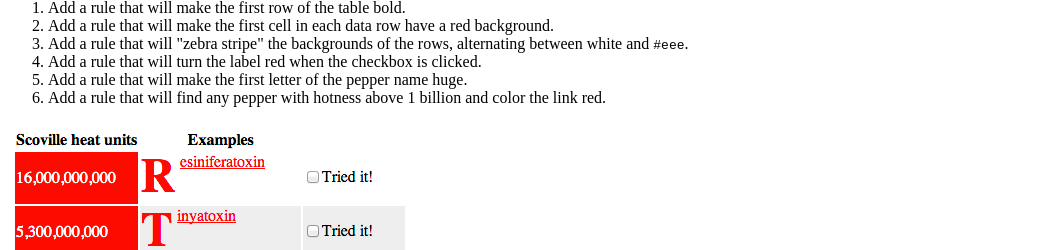
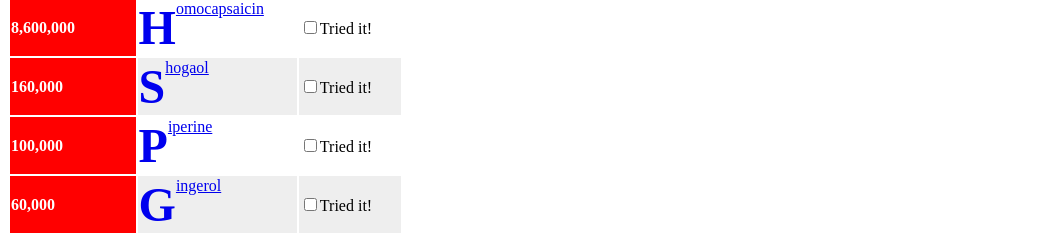
Before and after one commit to RumataDeEstor/RollingScopes, a plain HTML site: page index.html in a window 1280 px wide. Shown: the part 387-637 px from the top of the page, without its empty margins (0-1046 px from the left). Drawn offline with Linux system fonts and the light colour scheme.

Commit message:
made the first letter of the pepper name huge; the 1st column is bold

```diff
--- a/index.html
+++ b/index.html
@@ -9,12 +9,18 @@
       td:first-of-type {
           background-color: red;
           color: white;
+          font-weight: bold;
       }
       tr:nth-child(n+3):nth-child(odd) {
           background-color: #eee;
       }
       input[type="checkbox"]:checked + label{
           color: red;
+      }
+      td:nth-of-type(2)::first-letter{
+          float: left;
+          font-size: 3em;
+          font-weight: bold;
       }
    </style>
  </head>
```
